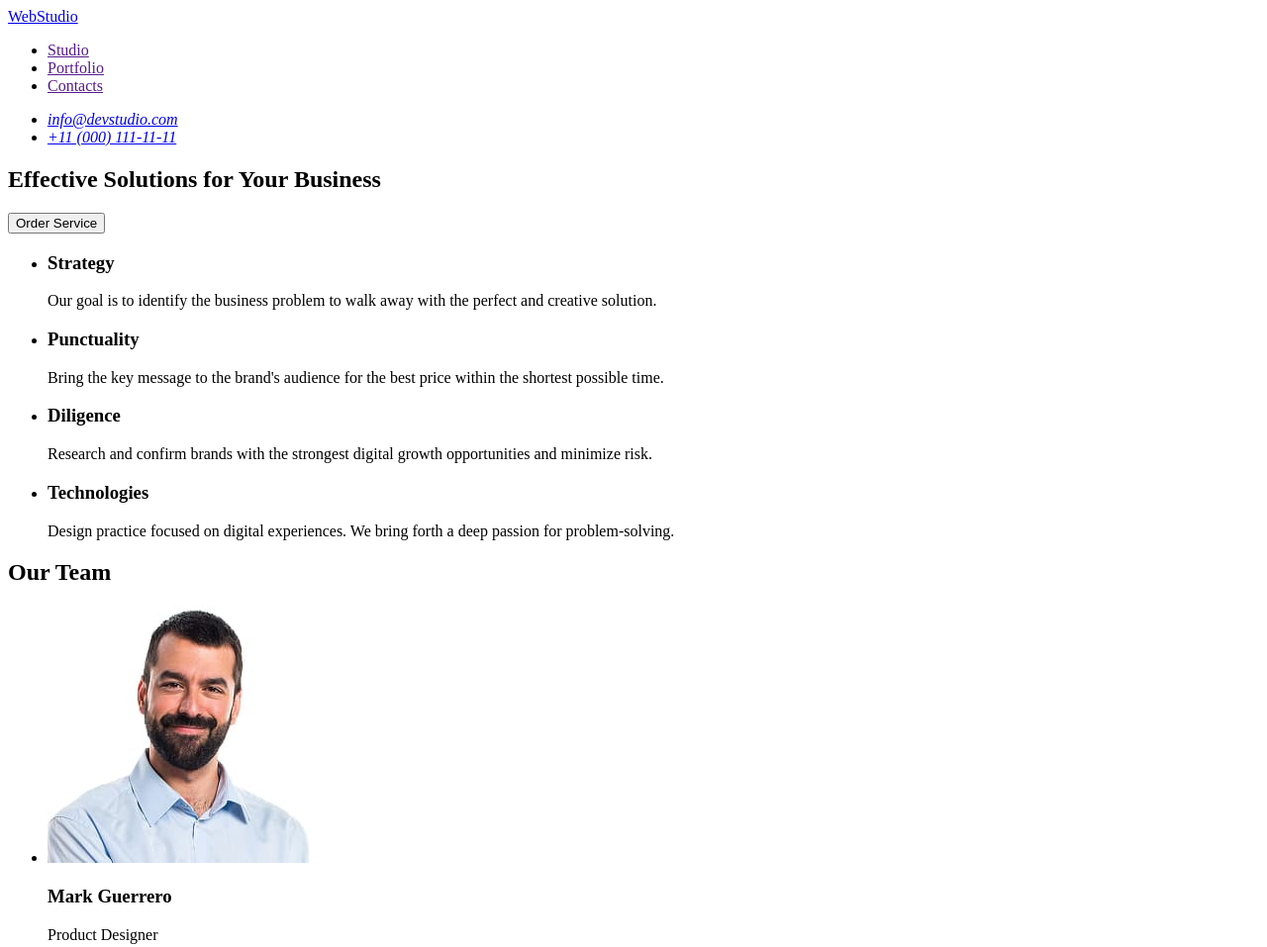
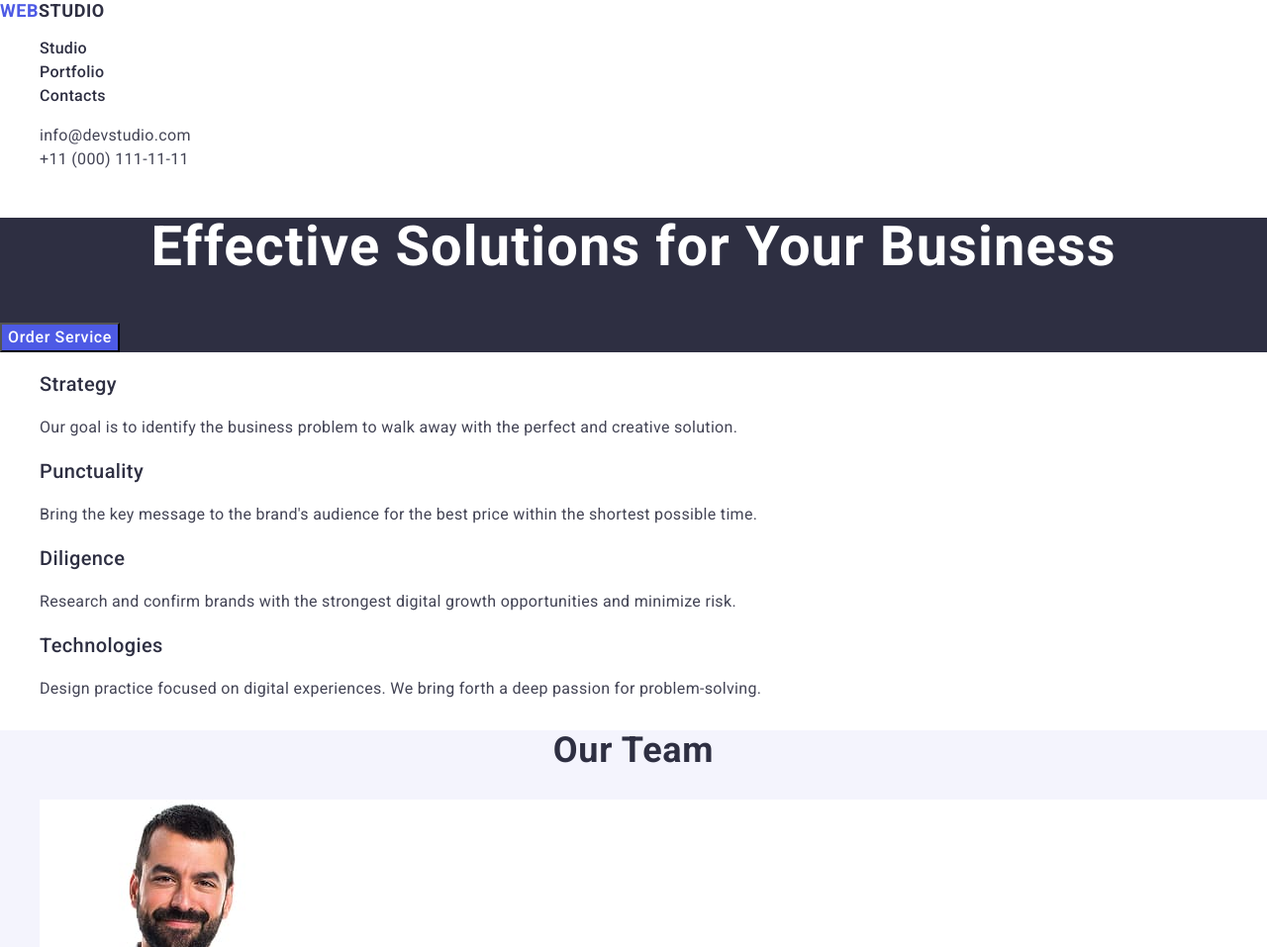
Before and after one commit to roman-shkloda2303/goit-markup-hw-02, a plain HTML site: page index.html in a window 1280 px wide. Shown: the top 957 px of the page at 99% size. Drawn offline with nearby package versions, Linux system fonts and the light colour scheme.

Commit message:
add styles

```diff
--- /dev/null
+++ b/css/styles.css
@@ -0,0 +1,171 @@
+body {
+font-family: "Roboto", sans-serif;
+color: #434455;
+background-color: #fff;
+}
+
+ul, ol {
+    list-style-type: none;
+}
+
+a {
+    text-decoration: none;
+}
+
+.logo {
+        font-weight: 700;
+        font-size: 18px;
+        line-height: 1.17;
+        letter-spacing: 0.03em;
+        text-transform: uppercase;
+        color: #4d5ae5;
+}
+
+.header-logo .logo-part {
+    color: #2e2f42;
+}
+
+.nav-link {
+        font-weight: 500;
+        font-size: 16px;
+        line-height: 1.5;
+        letter-spacing: 0.02em;
+        color: #2e2f42;
+}
+
+
+.contacts {
+    font-style: normal;
+}
+
+.contacts-link {
+        font-size: 16px;
+        line-height: 1.5;
+        letter-spacing: 0.02em;
+        color: #434455;
+}
+.nav-link:hover,
+.nav-link:focus,
+.contacts-link:hover,
+.contacts-link:focus {
+    color: #404bbf;
+}
+
+.section-one {
+    background-color: #2e2f42;
+}
+
+.section-one .main-title {
+        font-weight: 700;
+        font-size: 56px;
+        line-height: 1.07;
+        letter-spacing: 0.02em;
+        text-align: center;
+        color: #fff;
+}
+
+.section-one-btn {
+        font-weight: 500;
+        font-size: 16px;
+        line-height: 1.5;
+        letter-spacing: 0.04em;
+        color: #fff;
+        background-color: #4d5ae5;
+        cursor: pointer;
+}
+.section-one-btn:hover,
+.section-one-btn:focus {
+    background-color: #404bbf;
+}
+
+.section-two .section-two-subtitle{
+        font-weight: 500;
+        font-size: 20px;
+        line-height: 1.2;
+        letter-spacing: 0.02em;
+        color: #2e2f42;
+}
+
+.section-two .section-two-text {
+        font-weight: 400;
+        font-size: 16px;
+        line-height: 1.5;
+        letter-spacing: 0.02em;
+        color: #434455;
+}
+
+.section-three {
+    background-color: #f4f4fd;
+}
+
+.section-three-subtitle {
+        font-weight: 500;
+        font-size: 20px;
+        line-height: 1.2;
+        letter-spacing: 0.02em;
+        text-align: center;
+        color: #2e2f42;
+}
+
+.section-three-text {
+        font-weight: 400;
+        font-size: 16px;
+        line-height: 1.5;
+        letter-spacing: 0.02em;
+        text-align: center;
+        color: #434455;
+}
+
+.section-three-title {
+        font-weight: 700;
+        font-size: 36px;
+        line-height: 1.11111;
+        letter-spacing: 0.02em;
+        text-align: center;
+        color: #2e2f42;
+}
+
+.section-three-item {
+    background-color: #ffffff;
+}
+
+.section-four-title {
+        font-weight: 700;
+        font-size: 36px;
+        line-height: 1.11111;
+        letter-spacing: 0.02em;
+        text-align: center;
+        color: #2e2f42;
+}
+
+.section-four-subtitle {
+        font-weight: 500;
+        font-size: 20px;
+        line-height: 1.2;
+        letter-spacing: 0.02em;
+        color: #2e2f42;
+}
+
+.section-four-text {
+        font-weight: 400;
+        font-size: 16px;
+        line-height: 1.5;
+        letter-spacing: 0.02em;
+        color: #434455;
+}
+
+.footer {
+    background-color: #2e2f42;
+}
+
+.footer-text {
+        font-weight: 400;
+        font-size: 16px;
+        line-height: 1.5;
+        letter-spacing: 0.02em;
+        color: #f4f4fd;
+}
+
+.footer .logo-part {
+        color:  #f4f4fd;
+}
--- a/index.html
+++ b/index.html
@@ -5,59 +5,71 @@
     <meta charset="UTF-8">
     <meta name="viewport" content="width=he, initial-scale=1.0">
     <title>Web Studio</title>
+
+    <link rel="stylesheet" href="https://cdnjs.cloudflare.com/ajax/libs/modern-normalize/3.0.1/modern-normalize.min.css"
+        integrity="sha512-q6WgHqiHlKyOqslT/lgBgodhd03Wp4BEqKeW6nNtlOY4quzyG3VoQKFrieaCeSnuVseNKRGpGeDU3qPmabCANg=="
+        crossorigin="anonymous" referrerpolicy="no-referrer" />
+
+
+    <link rel="preconnect" href="https://fonts.googleapis.com">
+    <link rel="preconnect" href="https://fonts.gstatic.com" crossorigin>
+    <link href="https://fonts.googleapis.com/css2?family=Raleway:wght@700&family=Roboto:wght@400;500;700&display=swap"
+        rel="stylesheet">
+
+    <link rel="stylesheet" href="./css/styles.css">
 </head>
 
 <body>
-    <header>
-        <nav>
-            <a href="./index.html">WebStudio</a>
-            <ul>
-                <li><a href="">Studio</a></li>
-                <li><a href="">Portfolio</a></li>
-                <li><a href="">Contacts</a></li>
+    <header class="page-header">
+        <nav class="header-nav">
+            <a class="logo header-logo" href="./index.html">Web<span class="logo-part">Studio</span></a>
+            <ul class="nav-list">
+                <li class="nav-item"><a class="nav-link" href="./index.html">Studio</a></li>
+                <li class="nav-item"><a class="nav-link" href="">Portfolio</a></li>
+                <li class="nav-item"><a class="nav-link" href="">Contacts</a></li>
             </ul>
         </nav>
-        <address>
-            <ul>
-                <li><a href="mailto:info@devstudio.com">info@devstudio.com</a></li>
-                <li><a href="tel:+110001111111">+11 (000) 111-11-11</a></li>
+        <address class="contacts">
+            <ul class="contacts-list">
+                <li class="contacts-item"><a class="contacts-link" href="mailto:info@devstudio.com">info@devstudio.com</a></li>
+                <li class="contacts-item"><a class="contacts-link" href="tel:+110001111111">+11 (000) 111-11-11</a></li>
             </ul>
         </address>
     </header>
 
     <main>
-        <section>
-            <h1>Effective Solutions for Your Business</h1>
-            <button type="button">Order Service</button>
+        <section class="section-one">
+            <h1 class="main-title">Effective Solutions for Your Business</h1>
+            <button type="button" class="section-one-btn">Order Service</button>
         </section>
 
 
-        <section>
+        <section class="section-two">
             <h2 hidden>Features</h2>
-            <ul>
-                <li>
-                    <h3>Strategy</h3>
-                    <p>
+            <ul class="section-two-list">
+                <li class="section-two-item">
+                    <h3 class="section-two-subtitle">Strategy</h3>
+                    <p class="section-two-text">
                         Our goal is to identify the business
                         problem to walk away with the perfect and creative solution.
                     </p>
                 </li>
-                <li>
-                    <h3>Punctuality</h3>
-                    <p>
+                <li class="section-two-item">
+                    <h3 class="section-two-subtitle">Punctuality</h3>
+                    <p class="section-two-text">
                         Bring the key message to the brand's audience for the best price within the shortest possible
                         time.
                     </p>
                 </li>
-                <li>
-                    <h3>Diligence</h3>
-                    <p>
+                <li class="section-two-item">
+                    <h3 class="section-two-subtitle">Diligence</h3>
+                    <p class="section-two-text">
                         Research and confirm brands with the strongest digital growth opportunities and minimize risk.
                     </p>
-                </li>
-                <li>
-                    <h3>Technologies</h3>
-                    <p>
+                    </li>
+                <li class="section-two-item">
+                    <h3 class="section-two-subtitle">Technologies</h3>
+                    <p class="section-two-text">
                         Design practice focused on digital experiences. We bring forth a deep passion for
                         problem-solving.
                     </p>
@@ -65,35 +77,73 @@
             </ul>
         </section>
 
-        <section>
-            <h2>Our Team</h2>
-            <ul>
-                <li>
-                    <img src="./images/team-1.jpg" width="264" height="260" alt="Mark Guerrero"/>
-                    <h3>Mark Guerrero</h3>
-                    <p>Product Designer</p>
+        <section class="section-three">
+            <h2 class="section-three-title">Our Team</h2>
+            <ul class="section-three-list">
+                <li class="section-three-item">
+                    <img class="section-three-image" src="./images/team-1.jpg" width="264" height="260" alt="Mark Guerrero"/>
+                    <h3 class="section-three-subtitle">Mark Guerrero</h3>
+                    <p class="section-three-text">Product Designer</p>
                 </li>
-                <li>
-                    <img src="./images/team-2.jpg" width="264" height="260" alt="Tom Ford"/>
-                    <h3>Tom Ford</h3>
-                    <p>Frontend Developer</p>
+                <li class="section-three-item">
+                    <img class="section-three-image" src="./images/team-2.jpg" width="264" height="260" alt="Tom Ford"/>
+                    <h3 class="section-three-subtitle">Tom Ford</h3>
+                    <p class="section-three-text">Frontend Developer</p>
                 </li>
-                <li>
-                    <img src="./images/team-3.jpg" width="264" height="260" alt="Camila Garcia"/>
-                    <h3>Camila Garcia</h3>
-                    <p>Marketing</p>
+                <li class="section-three-item">
+                    <img class="section-three-image" src="./images/team-3.jpg" width="264" height="260" alt="Camila Garcia"/>
+                    <h3 class="section-three-subtitle">Camila Garcia</h3>
+                    <p class="section-three-text">Marketing</p>
                 </li>
-                <li>
-                    <img src="./images/team-4.jpg" width="264" height="260" alt="Daniel Wilson"/>
-                    <h3>Daniel Wilson</h3>
-                    <p>UI Designer</p>
+                <li class="section-three-item">
+                    <img class="section-three-image" src="./images/team-4.jpg" width="264" height="260" alt="Daniel Wilson"/>
+                    <h3 class="section-three-subtitle">Daniel Wilson</h3>
+                    <p class="section-three-text">UI Designer</p>
+                </li>
+            </ul>
+        </section>
+
+        <section class="section-four">
+            <h2 class="section-four-title">Our Portfolio</h2>
+            <ul class="section-four-list">
+                <li class="section-four-item">
+                    <img class="section-four-image" src="./images/portfolio-1.jpg" width="360" height="300" alt="Banking App"/>
+                    <h3 class="section-four-subtitle">Banking App</h3>
+                    <p class="section-four-text">App</p>
+                </li>
+                <li class="section-four-item">
+                    <img class="section-four-image" src="./images/portfolio-2.jpg" width="360" height="300" alt="Cashless Payment"/>
+                    <h3 class="section-four-subtitle">Cashless Payment</h3>
+                    <p class="section-four-text">MarketingMarketing</p>
+                    </li>
+                <li class="section-four-item">
+                    <img class="section-four-image" src="./images/portfolio-3.jpg" width="360" height="300" alt="Meditation App"/>
+                    <h3 class="section-four-subtitle">Meditation App</h3>
+                    <p class="section-four-text">App</p>
+                </li>
+                <li class="section-four-item">
+                    <img class="section-four-image" src="./images/portfolio-4.jpg" width="360" height="300" alt="Taxi Service"/>
+                    <h3 class="section-four-subtitle">Taxi Service</h3>
+                    <p class="section-four-text">Marketing</p>
+                </li>
+                <li class="section-four-item">
+                    <img class="section-four-image" src="./images/portfolio-5.jpg" width="360" height="300" alt="Screen Illustrations"/>
+                    <h3 class="section-four-subtitle">Screen Illustrations</h3>
+                    <p class="section-four-text">Design</p>
+                </li>
+                <li class="section-four-item">
+                    <img class="section-four-image" src="./images/portfolio-6.jpg" width="360" height="300" alt="Online Courses"/>
+                    <h3 class="section-four-subtitle">Online Courses</h3>
+                    <p class="section-four-text">Marketing</p>
                 </li>
             </ul>
         </section>
     </main>
-    <footer>
-        <a href="./index.html">WebStudio</a>
-        <p>
+
+
+    <footer class="footer">
+        <a href="./index.html" class="logo header-logo">Web<span class="logo-part">Studio</span></a>
+        <p class="footer-text">
             Increase the flow of customers and sales for your business with digital marketing & growth solutions.
         </p>
     </footer>
```
Also changed, not shown: images/portfolio-1.jpg (added), images/portfolio-2.jpg (added), images/portfolio-3.jpg (added), images/portfolio-4.jpg (added), images/portfolio-5.jpg (added), images/portfolio-6.jpg (added).
